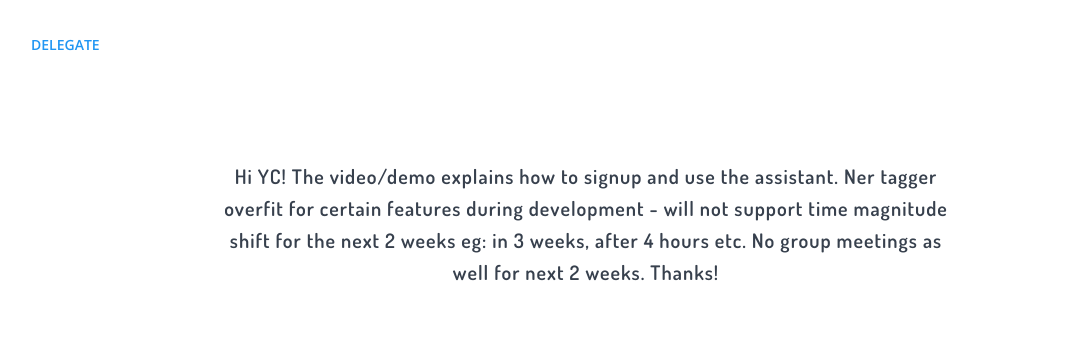
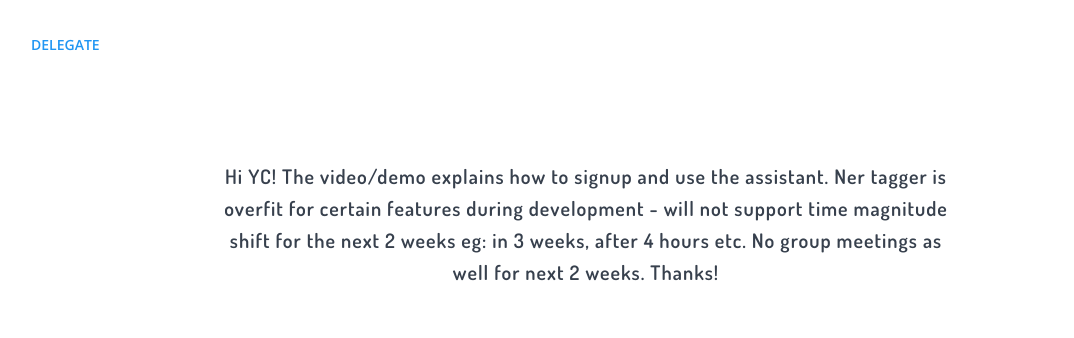
Before and after one commit to krishdeeplearning/delegate_website, a plain HTML site: page yc_alpha_demo.html in a window 1280 px wide. Shown: the top 338 px of the page, without its empty margins (54-1128 px from the left). Drawn offline with nearby package versions, Linux system fonts and the light colour scheme; a script that the page names is missing.

Commit message:
text changes

```diff
--- a/yc_alpha_demo.html
+++ b/yc_alpha_demo.html
@@ -63,7 +63,7 @@
 
            <div class="row h-full">
              <div class="col-12 align-self-center" style="margin-bottom: 10%;">
-               <h5 class="display-5 ">  Hi YC! The video/demo explains how to signup and use the assistant. Ner tagger overfit for certain features during development - will not support time magnitude shift for the next 2 weeks eg: in 3 weeks, after 4 hours etc. No group meetings as well for next 2 weeks. Thanks!</h5>
+               <h5 class="display-5 ">  Hi YC! The video/demo explains how to signup and use the assistant. Ner tagger is overfit for certain features during development - will not support time magnitude shift for the next 2 weeks eg: in 3 weeks, after 4 hours etc. No group meetings as well for next 2 weeks. Thanks!</h5>
              </div>
              <div class="col-10 align-self-center">
                <div class="video-wrapper ratio-16x9">
```
